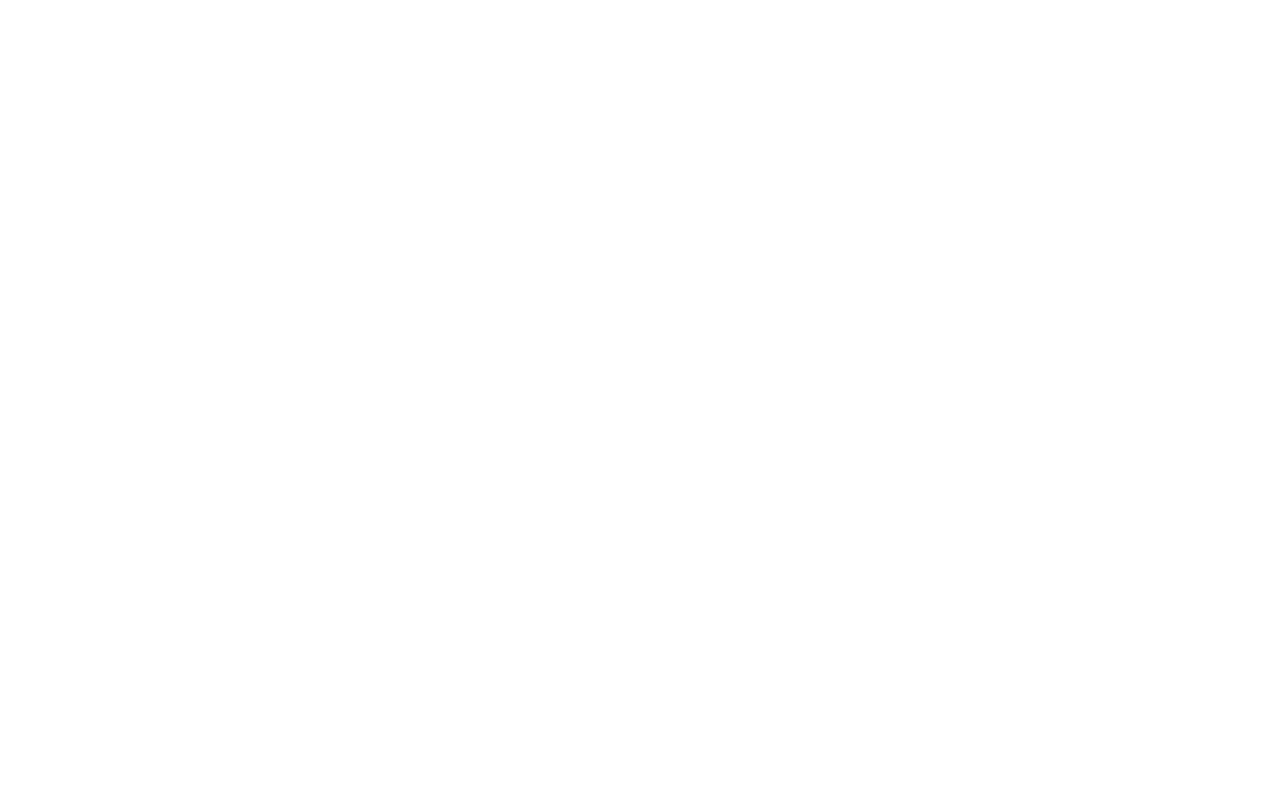
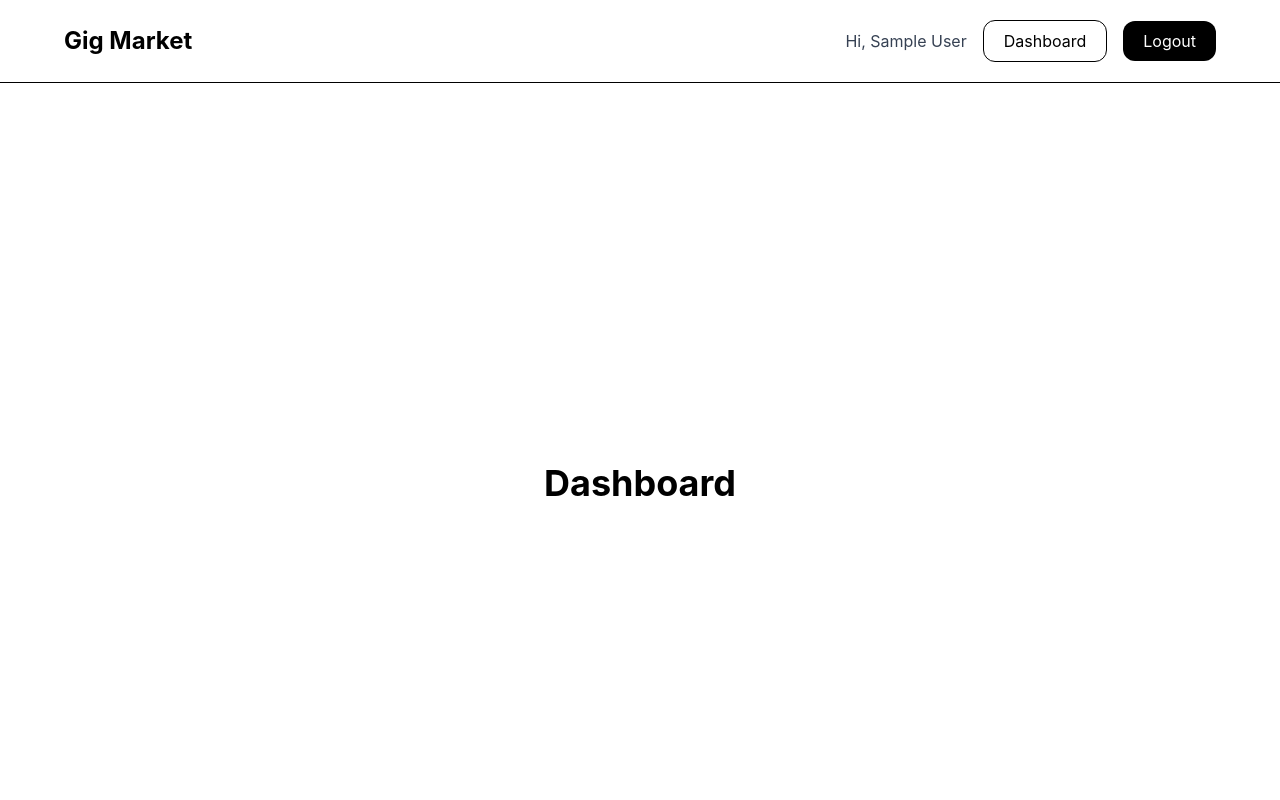
Before and after one commit to tu-Rahat/Gig_market, a React app in the folder frontend/: page /dashboard in a window 1280 px wide. Before the commit this address had no page. Shown: the top 800 px of the page. Built offline with nearby package versions, Linux system fonts and the light colour scheme; sample sign-in values are in the browser's storage; the HTML template or start-up script is replaced by a standard one.

Commit message:
Protected auth added

```diff
--- /dev/null
+++ b/frontend/src/features/auth/ProtectedRoute.jsx
@@ -0,0 +1,22 @@
+import { Navigate } from "react-router-dom";
+import { useAuth } from "./authContext";
+
+
+const ProtectedRoute = ({ children }) => {
+
+    const { isAuthenticated } = useAuth();
+
+
+    if (!isAuthenticated) {
+
+        return <Navigate to="/login" replace />;
+
+    }
+
+
+    return children;
+
+};
+
+
+export default ProtectedRoute;
--- /dev/null
+++ b/frontend/src/pages/Dashboard.jsx
@@ -0,0 +1,18 @@
+const Dashboard = () => {
+
+    return (
+
+        <div className="min-h-screen flex items-center justify-center">
+
+            <h1 className="text-4xl font-bold">
+                Dashboard
+            </h1>
+
+        </div>
+
+    );
+
+};
+
+
+export default Dashboard;
--- a/frontend/src/routes/AppRoutes.jsx
+++ b/frontend/src/routes/AppRoutes.jsx
@@ -5,6 +5,8 @@
 import Home from "../pages/Home";
 import Login from "../pages/Login";
 import Register from "../pages/Register";
+import Dashboard from "../pages/Dashboard";
+import ProtectedRoute from "../features/auth/ProtectedRoute";
 
 
 const AppRoutes = () => {
@@ -30,6 +32,15 @@
                     element={<Register />}
                 />
 
+                <Route
+                    path="/dashboard"
+                    element={
+                        <ProtectedRoute>
+                            <Dashboard />
+                        </ProtectedRoute>
+                    }
+                />
+
             </Route>
 
         </Routes>
```
